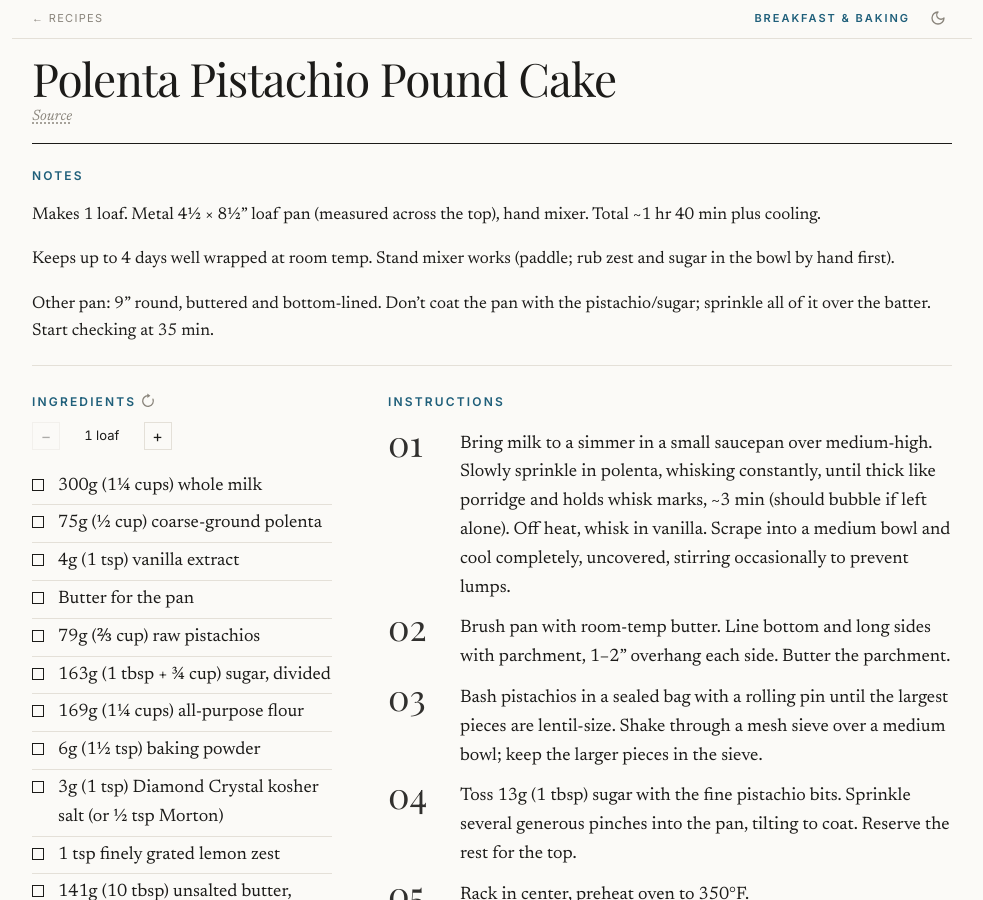
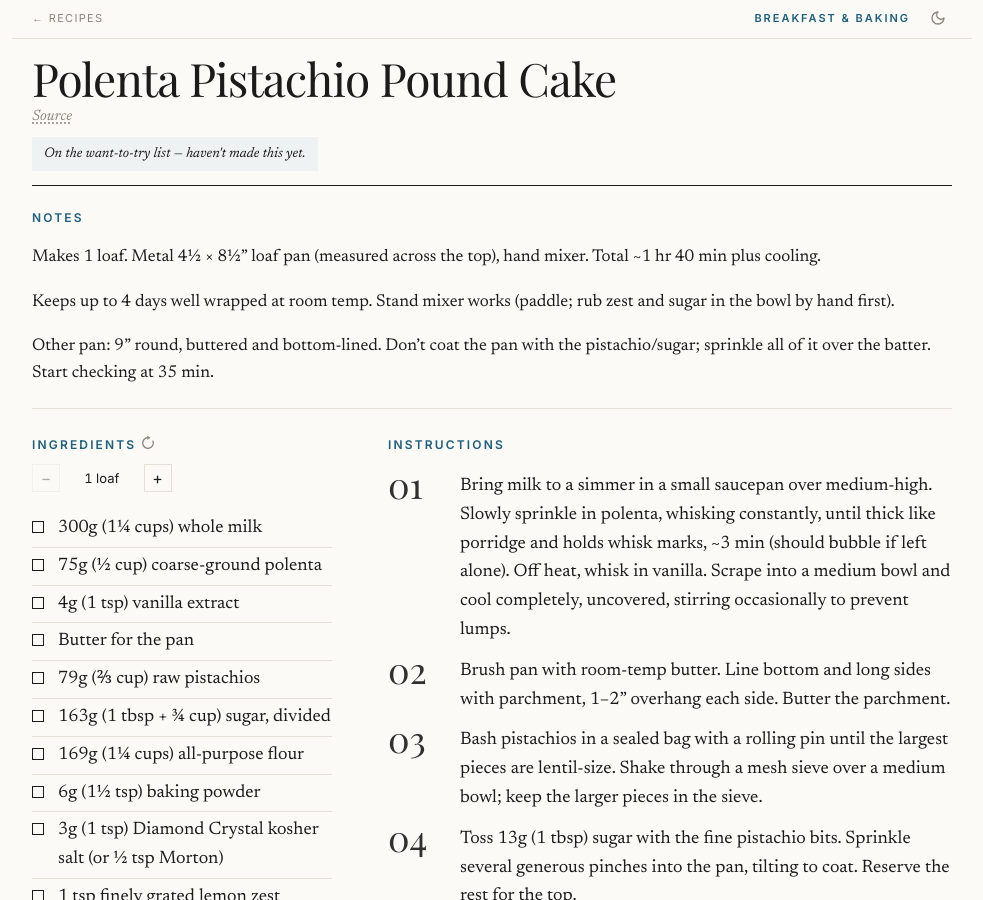
Before and after one commit to DarrenTsung/recipes, a Jekyll site: the page built from _recipes/polenta_pistachio_pound_cake.md, in a window 1280 px wide and 900 px high. Shown: the whole window, without its empty margins (48-1031 px from the left). Built offline with Jekyll 4.4.1, drawn with Linux system fonts in a browser that asks for light colours; some web fonts are replaced; part of the change alters nothing that is shown.

Commit message:
recipes: move polenta pistachio pound cake to want to try
Co-Authored-By: Claude Opus 5.5 <noreply@anthropic.com>
Claude-Session: https://claude.ai/code/session_016vH9kDNhhCqNNBKUWw2YxA

```diff
--- a/_recipes/polenta_pistachio_pound_cake.md
+++ b/_recipes/polenta_pistachio_pound_cake.md
@@ -1,6 +1,7 @@
 ---
 title: Polenta Pistachio Pound Cake
 category: Breakfast & Baking
+want_to_try: true
 yield: 1
 yield_unit: loaf
 ---
```
